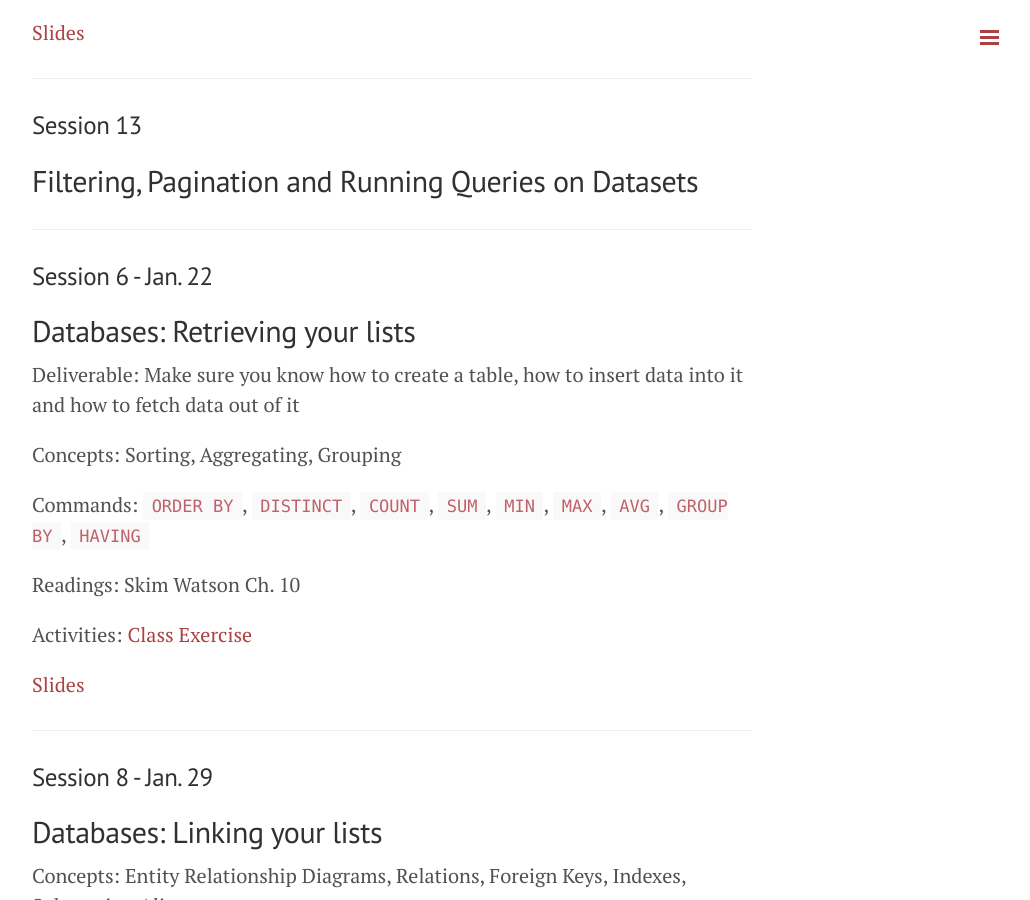
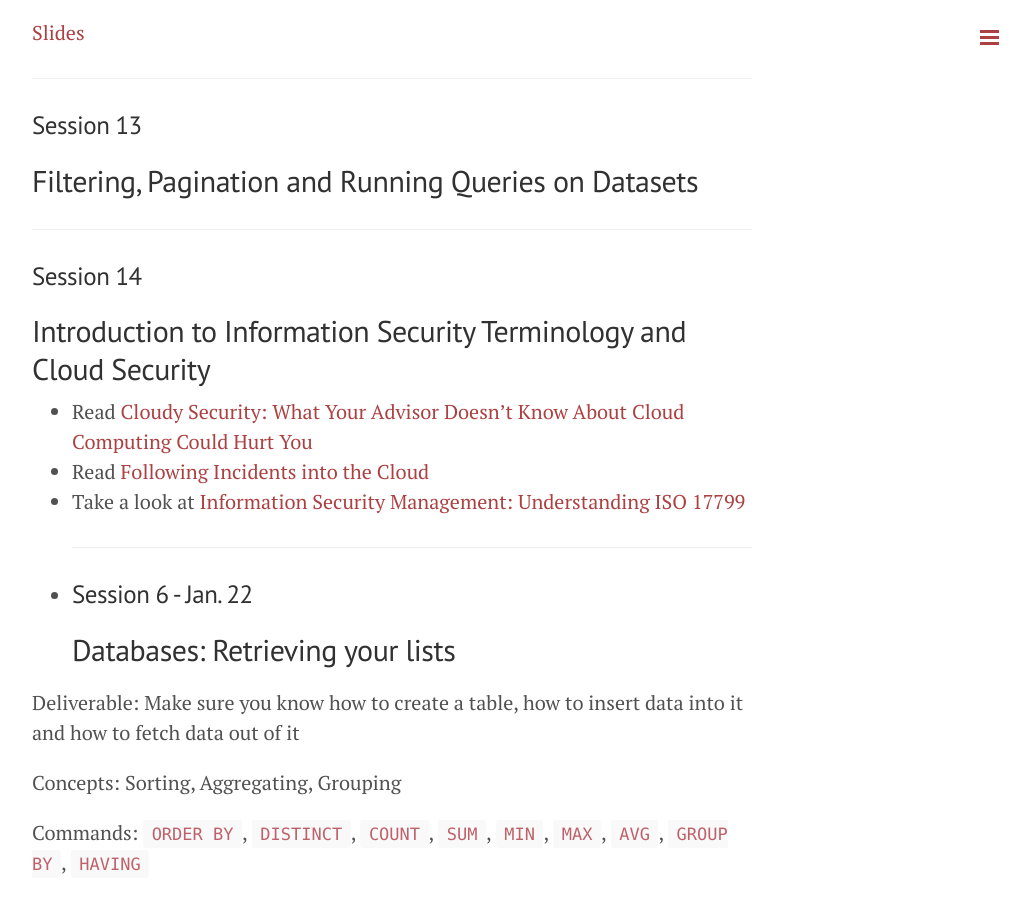
Before and after one commit to retrography/data-management, a Jekyll site: the page built from outline.markdown, in a window 1280 px wide and 900 px high, scrolled down 4385 px. Shown: the whole window, without its empty margins (248-1278 px from the left). Built offline with Jekyll 4.4.1, drawn with Linux system fonts in a browser that asks for light colours; Markdown is read by kramdown in place of the engine named in the settings.

Commit message:
Update outline.markdown

```diff
--- a/outline.markdown
+++ b/outline.markdown
@@ -129,8 +129,14 @@ Readings:
 ## Filtering, Pagination and Running Queries on Datasets
 
 ***
+### Session 14
+## Introduction to Information Security Terminology and Cloud Security
 
-
+- Read [Cloudy Security: What Your Advisor Doesn't Know About Cloud Computing Could Hurt You](http://www.forbes.com/sites/kellyphillipserb/2015/12/09/cloudy-security-what-your-advisor-doesnt-know-about-cloud-computing-could-hurt-you/)
+- Read [Following Incidents into the Cloud](https://www.sans.org/reading-room/whitepapers/incident/incidents-cloud-33619)
+- Take a look at [Information Security Management: Understanding ISO 17799](http://www.gta.ufrj.br/ensino/cpe728/03_ins_info_security_iso_17799_1101.pdf)
+-
+***
 ### Session 6 - Jan. 22
 ## Databases: Retrieving your lists
 
```
